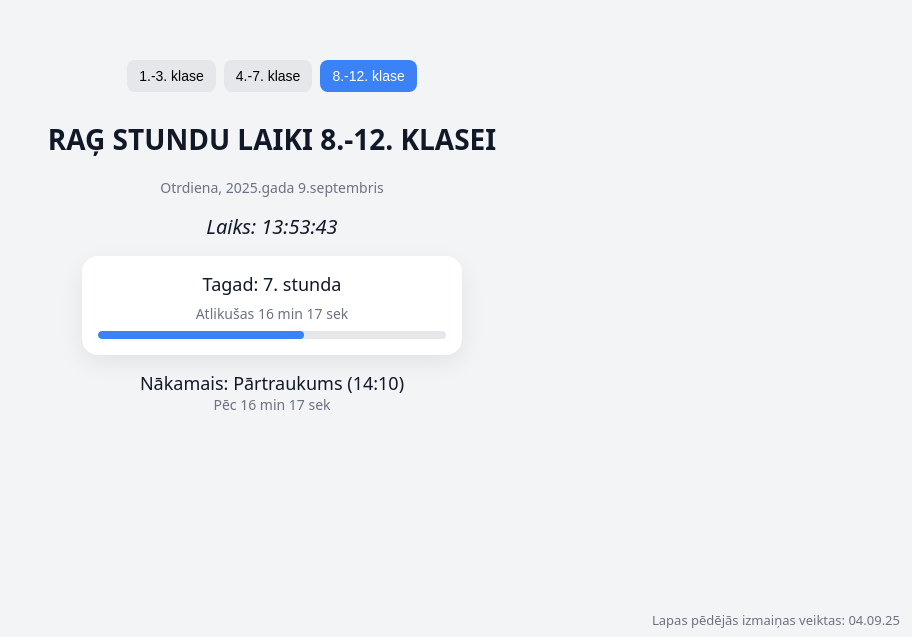
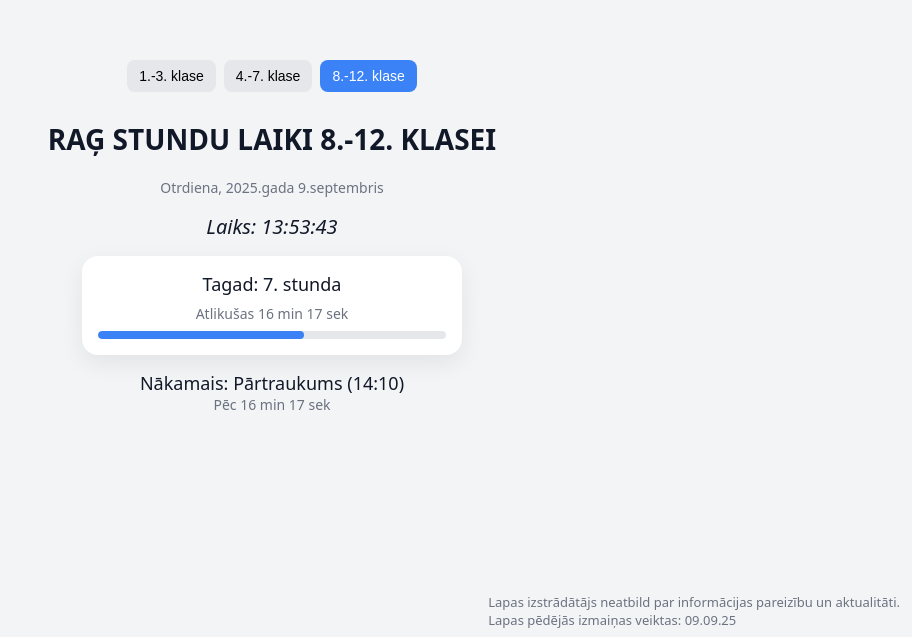
Before and after one commit to Edzass/RAG-ekrani, a plain HTML site: page index2.html in a window 1280 px wide. Shown: the part 163-800 px from the top of the page, without its empty margins (368-1280 px from the left). Drawn offline with Linux system fonts and the light colour scheme.

Commit message:
Update index2.html

```diff
--- a/index2.html
+++ b/index2.html
@@ -216,7 +216,11 @@
     updateUI();
     setInterval(updateUI,1000);
   </script>
-    <div class="footer-note">Lapas pēdējās izmaiņas veiktas: 04.09.25</div>
+    <div class="footer-note">
+      Lapas izstrādātājs neatbild par informācijas pareizību un aktualitāti. <br>
+      Lapas pēdējās izmaiņas veiktas: 09.09.25
+
+     </div>
 
 </body>
 </html>
```
